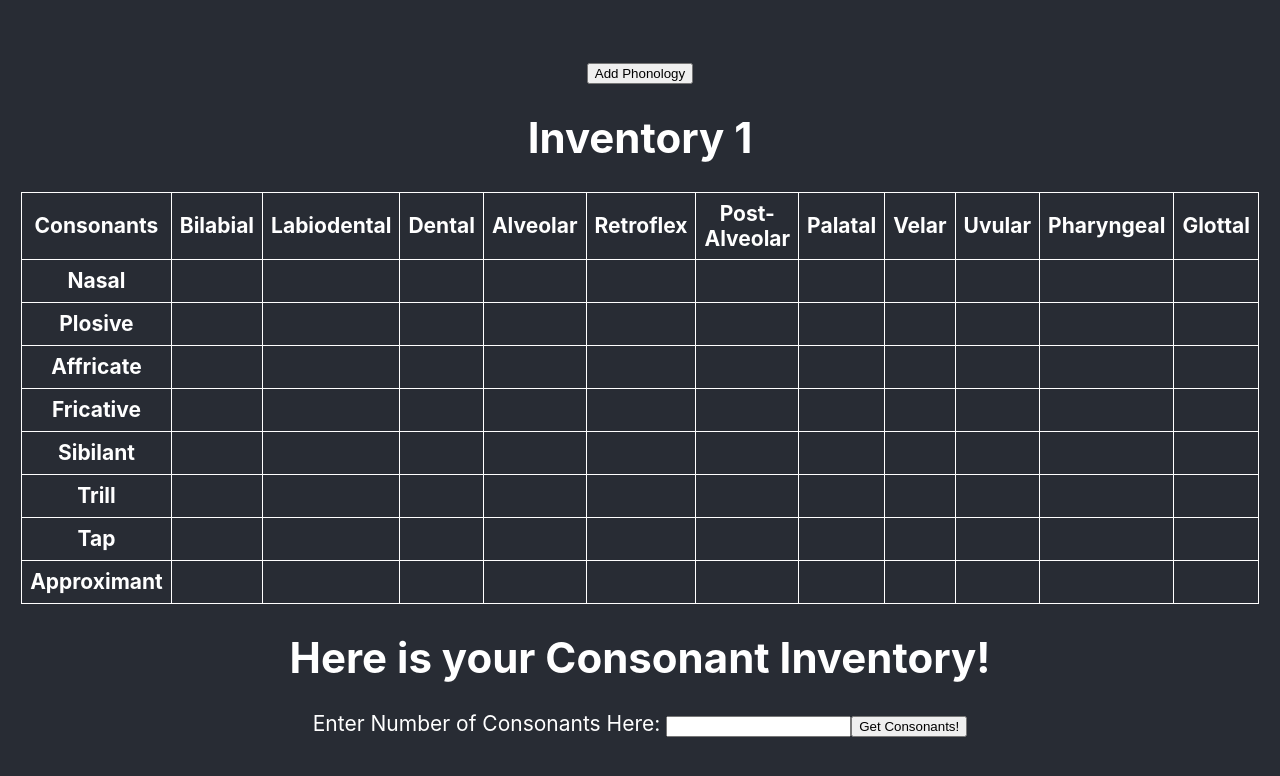
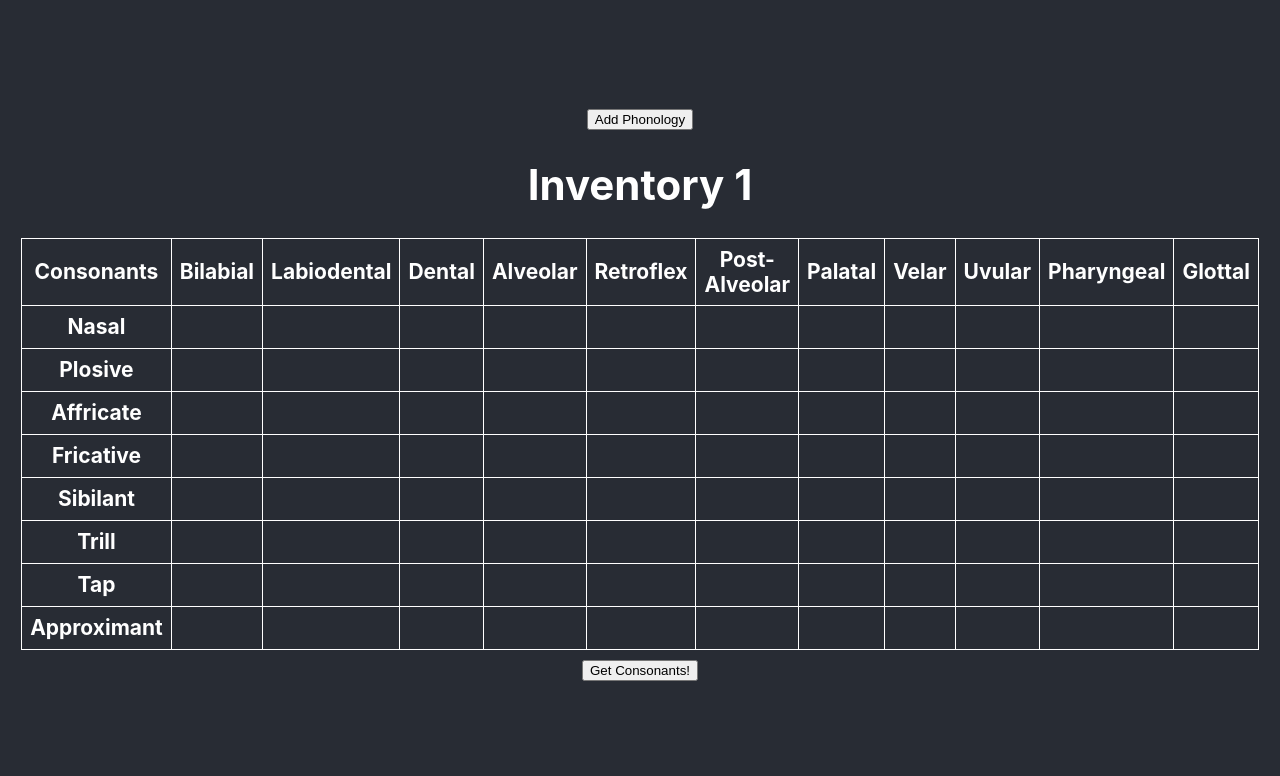
Before and after one commit to jrb7183/Relang-Frontend, a React (Create React App) app in the folder relangapp/: page / in a window 1280 px wide. Shown: the top 776 px of the page. Built offline with nearby package versions, Linux system fonts and the light colour scheme; the HTML template or start-up script is replaced by a standard one.

Commit message:
App Set up to Generate Phonologies

```diff
--- a/relangapp/src/App.js
+++ b/relangapp/src/App.js
@@ -2,14 +2,13 @@ import React, { useState } from "react";
 
 import './App.css';
 import ConsTable from './components/consTable'
-import requestCons from './apiCalls';
+import requestCons from './utils/apiCalls';
+import cleanPhono from "./utils/cleanPhonology";
 import InputTable from "./components/inputTable";
 // import getUser from './apiCalls';
 
 function App() {
   const [outRows, setRows] = useState([]);
-
-  const [consNum, setConsNum] = useState("");
   const [numPhonos, setNumPhonos] = useState(1);
 
   let initInputs = new Array(8).fill(new Array(11).fill(""));
@@ -39,12 +38,10 @@ function App() {
     setInputs(newInputs);
   }
 
-  const handleChange = (event) => {
-    setConsNum(event.target.value);
-  }
-
-  const newCons = async (num) => {
-    const new_rows = await requestCons(consNum);
+  const newCons = async () => {
+    const phonos = cleanPhono(inputs);
+    console.log(phonos)
+    const new_rows = await requestCons(phonos);
     setRows(new_rows);
   }
 
@@ -69,10 +66,7 @@ function App() {
         {numPhonos > 1 ? <button type="button" onClick={removePhono} >Remove Phonology</button> : <></>}
         {Array.from({length: numPhonos}).map((_, i) => <InputTable key={i} index={i} inputs={inputs[i]} handleInputs={(event, row, column) => handleInputs(event, i, row, column)} />)}
         <ConsTable rows={outRows} />
-        <form name="Test Form">
-            <label>Enter Number of Consonants Here: <input name="Num Cons" type="text" value={consNum} onChange={handleChange}/></label>
-            <button type="button" onClick={() => {newCons(consNum)}} >Get Consonants!</button>
-        </form>
+        <button type="button" onClick={() => {newCons()}} style={{margin: "10px"}} >Get Consonants!</button>
       </header>
     </div>
   );
--- a/relangapp/src/components/consTable.js
+++ b/relangapp/src/components/consTable.js
@@ -7,7 +7,7 @@ function Row(props) {
 function ConsTable(props) {
     return (
         <>
-        <h1>Here is your Consonant Inventory!</h1>
+        {props.rows.length > 0 ? <h1>Here is your Consonant Inventory!</h1> : <></>}
         <table className="constable">
             <tbody>
                 {props.rows.map((row, i)=> <Row key={i} cells={row}/>)}
--- a/relangapp/src/apiCalls.js
+++ b/relangapp/src/utils/apiCalls.js
@@ -17,7 +17,7 @@ const fetchCons = async () => {
     });
 
     const order = ["Consonants", "Nasal", "Plosive", "Affricate", "Fricative", "Sibilant", "Tap", "Trill", "Approximant"];
-    rows = rows.sort((manner1, manner2) => {console.log(manner1[0]); return order.indexOf(manner1[0]["text"]) - order.indexOf(manner2[0]["text"])});
+    rows = rows.sort((manner1, manner2) => order.indexOf(manner1[0]["text"]) - order.indexOf(manner2[0]["text"]));
 
     return rows
   } catch (error) {
@@ -25,9 +25,9 @@ const fetchCons = async () => {
   }
 }
 
-const requestCons = async (num) => {
+const requestCons = async (phonologies) => {
   try {
-    await api.post(`/cons?cons_num=${num}`);
+    await api.post('/cons', { phonos: phonologies});
     return fetchCons();
   } catch (error) {
     console.error("Failed request for consonants", error)
--- /dev/null
+++ b/relangapp/src/utils/cleanPhonology.js
@@ -0,0 +1,33 @@
+// Reformats phonology data into format needed for API call
+const cleanPhono = (phonos) => {
+    let cleanedPhonos = [];
+    phonos.forEach( phono => {
+
+        let cleanedPhono = [];
+        phono.forEach( row => {
+            let cleanedRow = row.filter(cons => cons.split(" ").join("") !== "");
+            const iterLen = cleanedRow.length
+
+            // Separate consonants with the same place and manner of articulation
+            for (let i = 0; i < iterLen; i++) {
+                let cons = cleanedRow[i].split(" ").join("");
+                cons = cons.split(",");
+
+                cleanedRow[i] = cons[0]
+                if (cons.length > 1) {
+                    cleanedRow = cleanedRow.concat(cons.slice(1));
+                }
+            }
+
+            cleanedPhono = cleanedPhono.concat(cleanedRow)
+        });
+
+        if (cleanedPhono.length > 0) {
+            cleanedPhonos = cleanedPhonos.concat([cleanedPhono]);
+        }
+    });
+
+    return cleanedPhonos;
+}
+
+export default cleanPhono;
```
